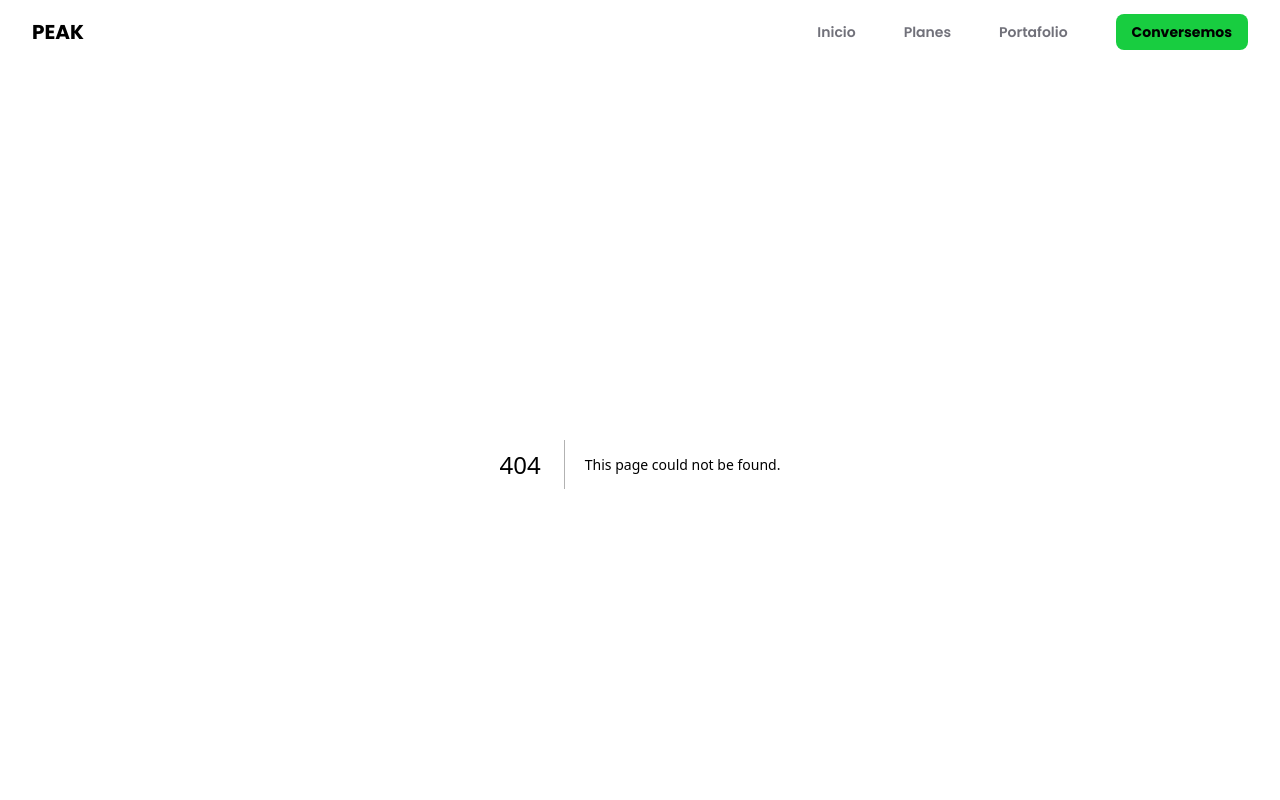
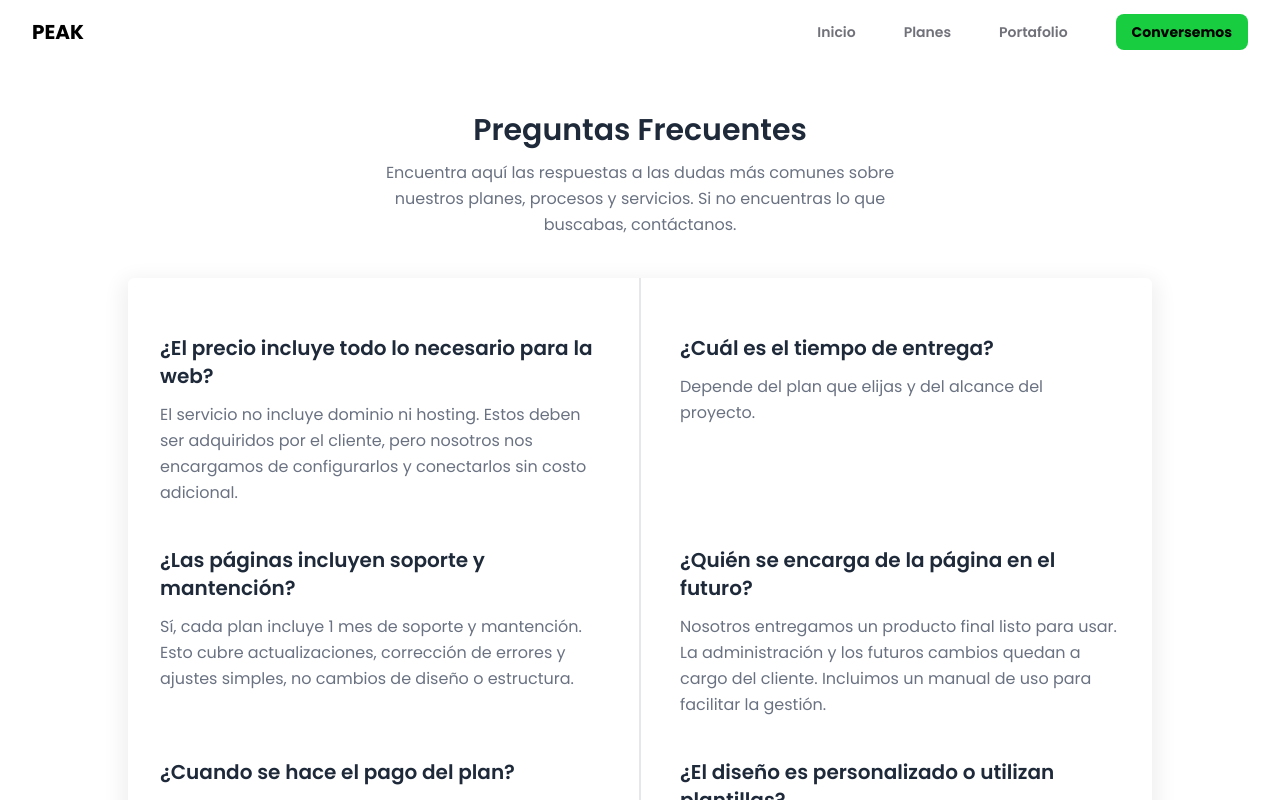
Before and after one commit to omar15hr/peak, a Next.js app: page /faq in a window 1280 px wide. Before the commit this address had no page. Shown: the top 800 px of the page. Built offline with nearby package versions, Linux system fonts and the light colour scheme.

Commit message:
agregamos las preguntas frecuentes

```diff
--- /dev/null
+++ b/app/(site)/faq/page.tsx
@@ -0,0 +1,61 @@
+export default function FAQ() {
+  const faqsList = [
+    {
+      q: "¿El precio incluye todo lo necesario para la web?",
+      a: "El servicio no incluye dominio ni hosting. Estos deben ser adquiridos por el cliente, pero nosotros nos encargamos de configurarlos y conectarlos sin costo adicional.",
+    },
+    {
+      q: "¿Cuál es el tiempo de entrega?",
+      a: "Depende del plan que elijas y del alcance del proyecto.",
+    },
+    {
+      q: "¿Las páginas incluyen soporte y mantención?",
+      a: "Sí, cada plan incluye 1 mes de soporte y mantención. Esto cubre actualizaciones, corrección de errores y ajustes simples, no cambios de diseño o estructura.",
+    },
+    {
+      q: "¿Quién se encarga de la página en el futuro?",
+      a: "Nosotros entregamos un producto final listo para usar. La administración y los futuros cambios quedan a cargo del cliente. Incluimos un manual de uso para facilitar la gestión.",
+    },
+    {
+      q: "¿Cuando se hace el pago del plan?",
+      a: "Al cliente aprobar la propuesta y presupuesto del plan, se debe pagar y apartir de alli cuenta el tiempo de entrega.",
+    },
+    {
+      q: "¿El diseño es personalizado o utilizan plantillas?",
+      a: "El diseño es completamente personalizado según tus requerimientos y los objetivos de la página.",
+    },
+  ];
+
+  return (
+    <section>
+      <div className="leading-relaxed mt-12 mx-4 md:mx-8">
+        <div className="text-center space-y-3">
+          <h1 className="block text-gray-800 text-3xl font-semibold">
+            Preguntas Frecuentes
+          </h1>
+          <p className="text-gray-500 max-w-lg mx-auto">
+            Encuentra aquí las respuestas a las dudas más comunes sobre nuestros
+            planes, procesos y servicios. Si no encuentras lo que buscabas,
+            contáctanos.
+          </p>
+        </div>
+        <div
+          className="relative bg-white rounded-md mt-10 md:max-w-3xl lg:max-w-4xl xl:max-w-5xl sm:mx-auto"
+          style={{ boxShadow: "0px 7px 20px 7px #F1F1F1" }}
+        >
+          <div className="grid gap-4 py-8 md:grid-cols-2">
+            {faqsList.map((item, idx) => (
+              <div className="space-y-3 mt-6 px-8" key={idx}>
+                <h4 className="text-gray-800 text-xl font-semibold ">
+                  {item.q}
+                </h4>
+                <p className="text-gray-500">{item.a}</p>
+              </div>
+            ))}
+          </div>
+          <span className="w-0.5 h-full bg-gray-200 m-auto absolute top-0 left-0 right-0 hidden md:block"></span>
+        </div>
+      </div>
+    </section>
+  );
+}
--- a/app/components/Footer.tsx
+++ b/app/components/Footer.tsx
@@ -27,7 +27,7 @@ export function Footer() {
             <Link href="#" className="hover:text-white transition-colors whitespace-nowrap">
               Contacto
             </Link>
-            <Link href="#" className="hover:text-white transition-colors whitespace-nowrap">
+            <Link href="/faq" className="hover:text-white transition-colors whitespace-nowrap">
               Preguntas Frecuentes
             </Link>
             <Link href="#" className="hover:text-white transition-colors whitespace-nowrap">
--- a/app/components/Pricing.tsx
+++ b/app/components/Pricing.tsx
@@ -131,9 +131,7 @@ export default function Pricing() {
                 </motion.button>
 
                 <span className="text-sm">
-                  El precio no incluye dominio ni hosting. Si no cuentas con
-                  ellos, nosotros realizamos toda la configuración y conexión
-                  sin costo adicional.
+                 El servicio no incluye dominio ni hosting. Estos deben ser adquiridos por el cliente, pero nosotros nos encargamos de configurarlos y conectarlos sin costo adicional.
                 </span>
               </div>
 
```
